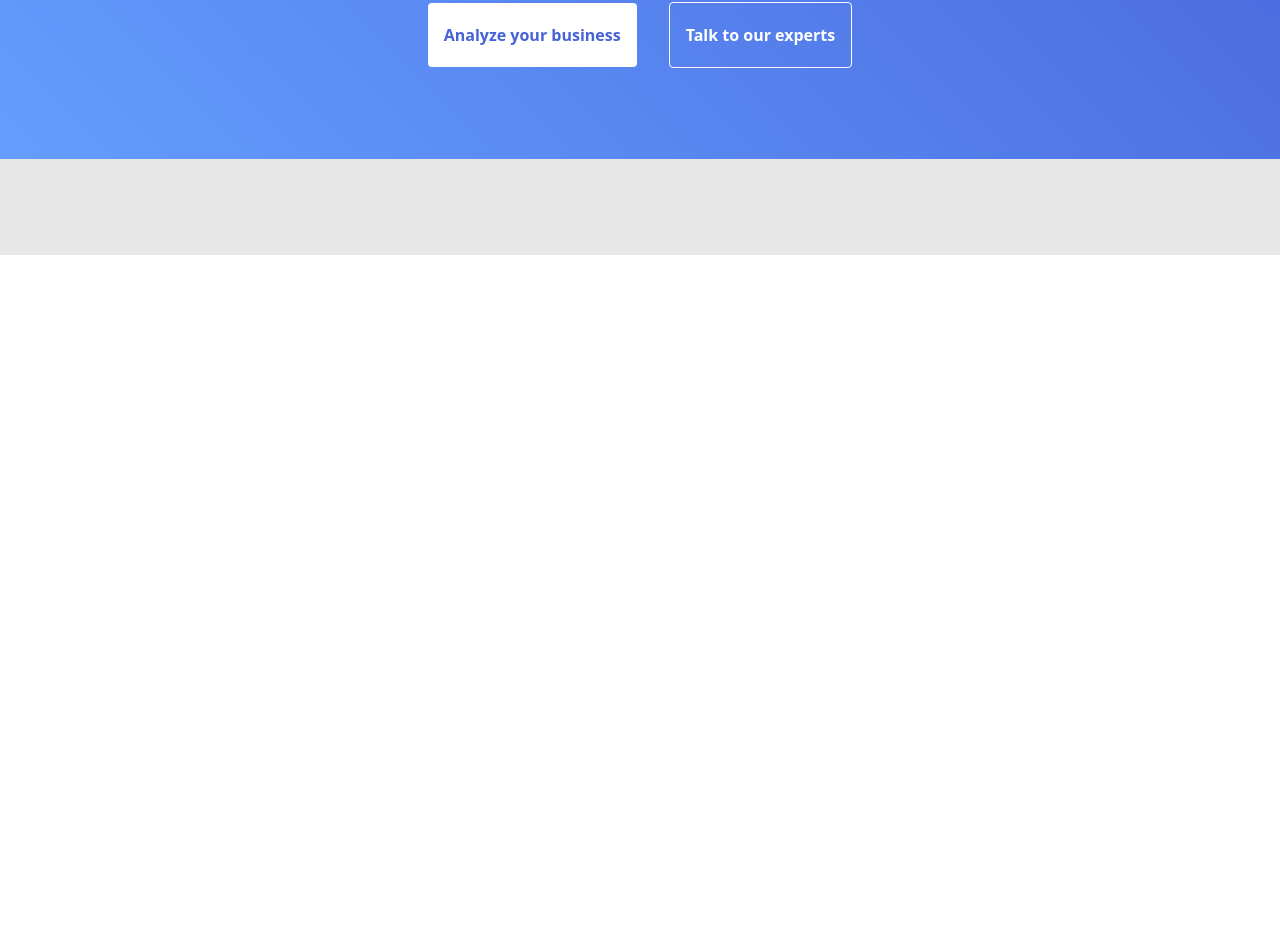
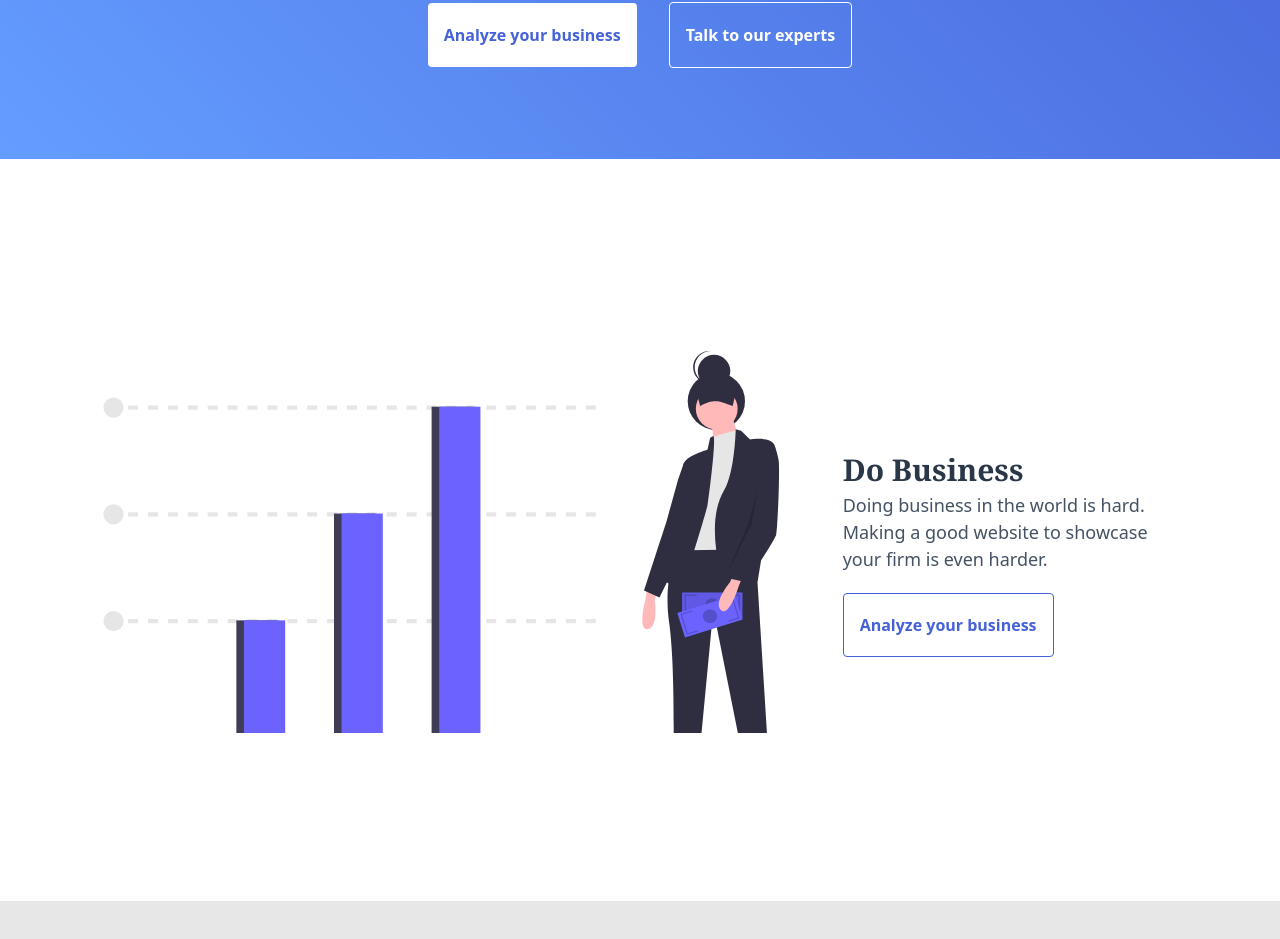
Before and after one commit to ReubenMathew/business_template, a Vue app: page / in a window 1280 px wide. Shown: the part 977-1916 px from the top of the page. Before the commit the page ends 1232 px from the top, so only its background shows below. Built offline with nearby package versions, Linux system fonts and the light colour scheme.

Commit message:
added another section

```diff
--- a/src/App.vue
+++ b/src/App.vue
@@ -3,11 +3,27 @@
     <NavBar/>
     <MainScreen/>
     <Banner/>
-    <Footer/>
+
+    <div class="container py-32 flex-wrap lg:flex md:mt-16 flex-wrap mx-auto md:px-20">
+      <div class="bgimg1 lg:w-4/6 bg-cover bg-top h-auto text-white py-24 px-10"></div>
+      <div class="lg:w-2/6 bg-top flex-wrap h-auto text-black py-24 px-4">
+        <p class="text-3xl font-bold font-serif">Do Business</p>
+        <p class="text-lg font-normal text-grey mb-10 ">Doing business in the world is hard. Making a good website to showcase your firm is even harder.</p>
+        <a href="#" class="bg-transparent py-5 px-4 border border-blue text-blue font-bold rounded hover:bg-blue hover:text-white">Analyze your business</a>
+      </div>
+
+    </div>
+
+    <Footer class="mt-10"/>
 </div>
 
 </template>
 <style>
+
+.bgimg1 {
+    background-image: url('./assets/svg/investment.svg');
+}
+
 
 </style>
 
--- a/src/components/MainScreen.vue
+++ b/src/components/MainScreen.vue
@@ -12,7 +12,7 @@
 <style type="text/css">
 
 .bgimg {
-    background-image: url('../assets/svg/undraw_statistic_chart_38b6.svg');
+    background-image: url('../assets/svg/chart.svg');
 }
 
 
```
Also changed, not shown: src/assets/svg/chart.svg (renamed from src/assets/svg/undraw_statistic_chart_38b6.svg), src/assets/svg/investment.svg (added).
